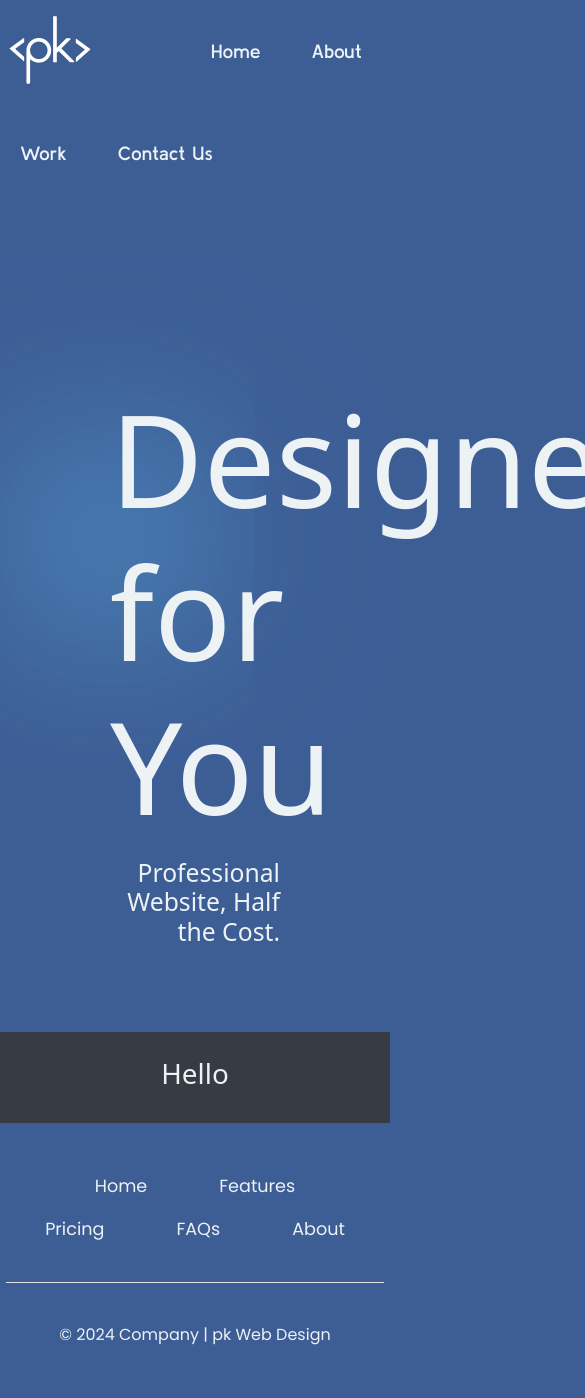
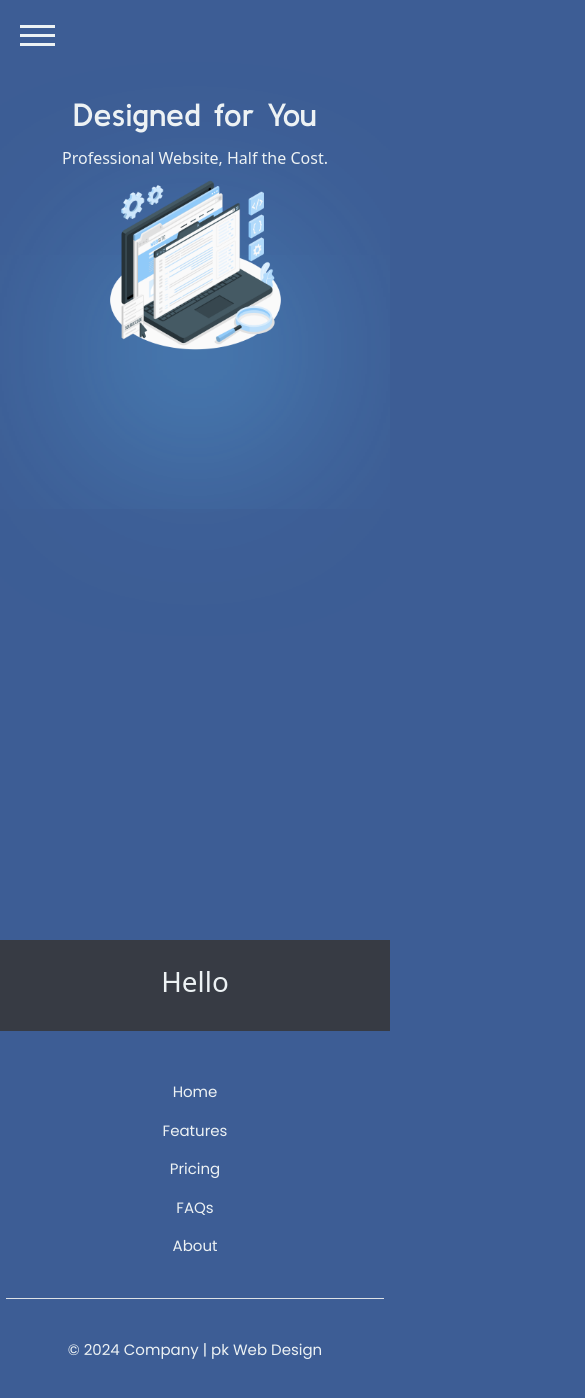
Before and after one commit to paullevental/Pk-Web-Design, a React (Vite) app: page /#/ in a window 390 px wide. Shown: the top 1398 px of the page, 585 px wide, since content can reach past the window. Built offline with nearby package versions, Linux system fonts and the light colour scheme.

Commit message:
Mobile Footer and Nav bar CSS completed | few additions could be required.

```diff
--- a/src/Home.tsx
+++ b/src/Home.tsx
@@ -8,9 +8,15 @@ function Home() {
             <NavBar />
             <div className="home-container">
                 <div className="inner-home-container">
-                    <h1 className="web-title">Designed for You</h1>
-                    <span className="blur-effect"></span>
-                    <h2 className="web-title-explanation">Professional Website, Half the Cost.</h2>
+                    <div className="home-left">
+                        <h1 className="web-title">Designed for You</h1>
+                        <span className="blur-effect"></span>
+                        <h2 className="web-title-explanation">Professional Website, Half the Cost.</h2>
+                    </div>
+                    <div className="home-right">
+                        <img src="src\assets\homePageImg.png" alt="" id="home-page-img" />
+                    </div>
+
                 </div>
             </div>
             <main className="home-main">
--- a/src/components/Footer.tsx
+++ b/src/components/Footer.tsx
@@ -1,7 +1,7 @@
 function Footer() {
     return (
         <div className="footer-container">
-            <footer className="">
+            <footer className="inner-footer">
                 <ul className="nav nav-underline justify-content-center border-bottom pb-3 mb-3">
                     <li className="nav--footer"><a href="#" className="nav-footer px-2">Home</a></li>
                     <li className="nav--footer"><a href="#" className="nav-footer px-2">Features</a></li>
--- a/src/components/NavBar.tsx
+++ b/src/components/NavBar.tsx
@@ -1,6 +1,14 @@
 import Logo from "./Logo";
+import React, { useState } from 'react';
 
-function NavBar() {
+
+const NavBar: React.FC = () => {
+    const [isOpen, setIsOpen] = useState(false);
+
+    const toggleMobileMenu = () => {
+        setIsOpen(!isOpen);
+    };
+
     return (
         <div className="nav-container">
             <ul className="nav nav-underline">
@@ -17,10 +25,22 @@ function NavBar() {
                 <li className="nav-item">
                     <a className="nav-link" href="#">Contact Us</a>
                 </li>
-
+            </ul>
+            <div id="mobile-navbar" className={isOpen ? 'open' : ''} onClick={toggleMobileMenu}>
+                <div className="bar1"></div>
+                <div className="bar2"></div>
+                <div className="bar3"></div>
+                <ul className={`mobile-menu ${isOpen ? 'open' : ''}`}>
+                    <li><a href="">Home</a></li>
+                    <li><a href="">About</a></li>
+                    <li><a href="">Work</a></li>
+                    <li><a href="">Contact Us</a></li>
                 </ul>
             </div>
+        </div>
     );
-}
+};
+
+
 
 export default NavBar;
--- a/src/css/Footer.css
+++ b/src/css/Footer.css
@@ -34,3 +34,23 @@
 }
 
 /*      */
+
+
+@media only screen and (max-width: 630px) {
+    .inner-footer {
+        display: flex;
+        flex-direction: column;
+        align-items: center;
+    }
+
+    .nav--footer {
+        font-size: 15px;
+        width: 100%;
+        display: flex;
+        justify-content: center;
+    }
+
+    p.text-center {
+        font-size: 15px;
+    }
+}
--- a/src/css/NavBar.css
+++ b/src/css/NavBar.css
@@ -5,7 +5,6 @@
   --bs-nav-link-hover-color: var(--whitegray);
   align-items: center;
 }
-
 
 /* */
 
@@ -22,7 +21,7 @@
 
 .nav-link {
   color: var(--whitegray);
-  font-family:"KulimPark-Semibold";
+  font-family: "KulimPark-Semibold";
   margin: 15px 15px 10px 20px;
   font-size: 1.2em;
 }
@@ -40,3 +39,66 @@
 .nav-link:active {
   color: var(--whitegray);
 }
+
+#mobile-navbar {
+  margin-top: 25px;
+  display: none;
+  cursor: pointer;
+}
+
+#mobile-navbar div {
+  width: 35px;
+  height: 3px;
+  background-color: var(--whitegray);
+  margin: 6px 0;
+  transition: 0.4s;
+}
+
+.open .bar1 {
+  -webkit-transform: rotate(-45deg) translate(-6px, 6px);
+  transform: rotate(-45deg) translate(-6px, 6px);
+}
+
+.open .bar2 {
+  opacity: 0;
+}
+
+.open .bar3 {
+  -webkit-transform: rotate(45deg) translate(-6px, -7.5px);
+  transform: rotate(45deg) translate(-6px, -7.5px);
+}
+
+.open .mobile-menu {
+  display: flex;
+  flex-direction: column;
+  align-items: center;
+  justify-content: flex-start;
+}
+
+.mobile-menu {
+  display: none;
+  position: absolute;
+  top: 50px;
+  left: 0;
+  height: calc(100vh - 50px);
+  width: 100%;
+}
+
+@media only screen and (max-width: 630px) {
+  .nav-container .nav {
+    display: none;
+  }
+
+  #mobile-navbar {
+    display: block;
+  }
+
+  .nav-container {
+    display: block;
+    margin: auto;
+    max-width: 90%;
+    width: 100%;
+  }
+
+
+}
--- a/src/css/home.css
+++ b/src/css/home.css
@@ -10,25 +10,22 @@ html {
     min-height: 100%;
 }
 
-
 .home-container {
     max-width: 60%;
     width: 100%;
     margin: auto;
     padding: 9rem 2rem 0rem 2rem;
-    position: relative;
     height: 100vh;
 }
 
 .web-title {
-    text-align: right;
     color: var(--whitegray);
     margin: 50px 0px 0px 0px;
     font-size: 8rem;
+    font-family: 'KulimPark-SemiBold';
 }
 
 .web-title-explanation {
-    text-align: right;
     color: var(--whitegray);
     margin-top: 15px;
 }
@@ -52,6 +49,74 @@ html {
     height: 100%;
 }
 
-:root {
-    height: 100%;
+.inner-home-container {
+    display: flex;
+    justify-content: center;
+    align-items: center;
 }
+
+#home-page-img {
+    width: 350px;
+    height: 350px;
+}
+
+@media screen and (max-width: 1300px){
+    .inner-home-container {
+        display: inline;
+    }
+
+    .home-left {
+        text-align: center;
+    }
+
+    .home-right {
+        display: flex;
+        justify-content: center;
+    }
+}
+
+@media screen and (max-width: 900px) {
+    .home-container {
+        max-width: 100%;
+        width: 100%;
+        margin: auto;
+        padding: 4rem 0rem 3rem 0rem;
+    }
+}
+
+@media screen and (max-width: 630px) {
+    .web-title {
+        font-size: 4rem;
+    }
+
+    #home-page-img {
+        width: 250px;
+        height: 250px;
+    }
+
+    .home-container {
+        padding-top: 1rem;
+        padding-bottom: 0rem;
+    }
+
+}
+
+@media screen and (max-width: 400px) {
+    .home-container {
+        padding-top: 0rem;
+        padding-bottom: 0rem;
+    }
+
+    .web-title {
+        font-size: 2rem;
+    }
+
+    .web-title-explanation {
+        font-size: 1rem;
+    }
+
+    #home-page-img {
+        width: 175px;
+        height: 175px;
+    }
+}
```
Also changed, not shown: src/assets/homePageImg.png (added). Lines whose indentation alone changed are shown as unchanged.
